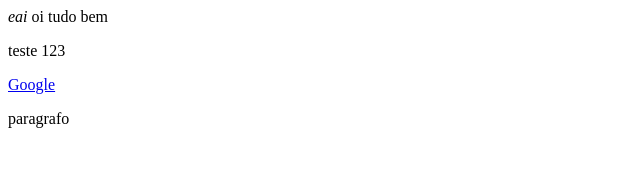
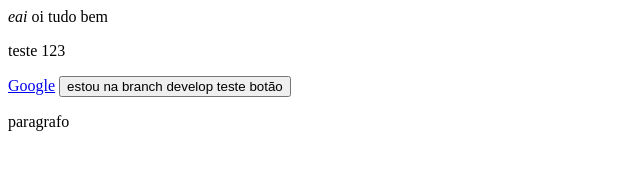
Before and after one commit to flaviovast/first-project, a plain HTML site: page index.html in a window 1280 px wide. Shown: the whole page, without its empty margins (0-640 px from the left). Drawn offline with Linux system fonts and the light colour scheme.

Commit message:
button test

```diff
--- a/index.html
+++ b/index.html
@@ -10,6 +10,7 @@
     oi tudo bem
     <p>teste 123</p>
     <a href="https://www.google.com">Google</a>
+    <button>estou na branch develop teste botão</button>
     <p>paragrafo</p>
 </body>
 </html>
```
